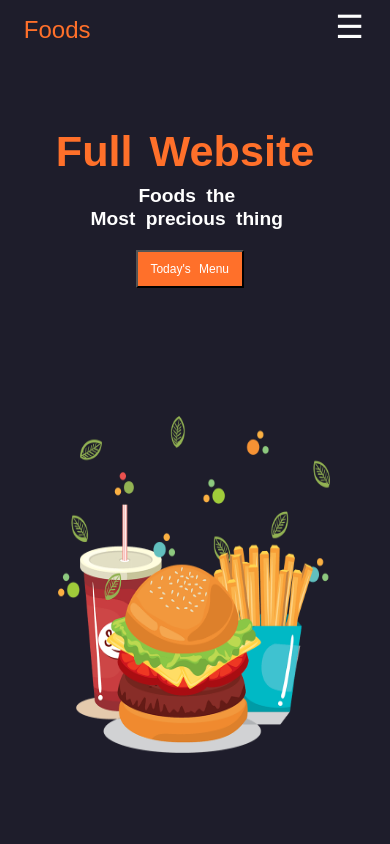
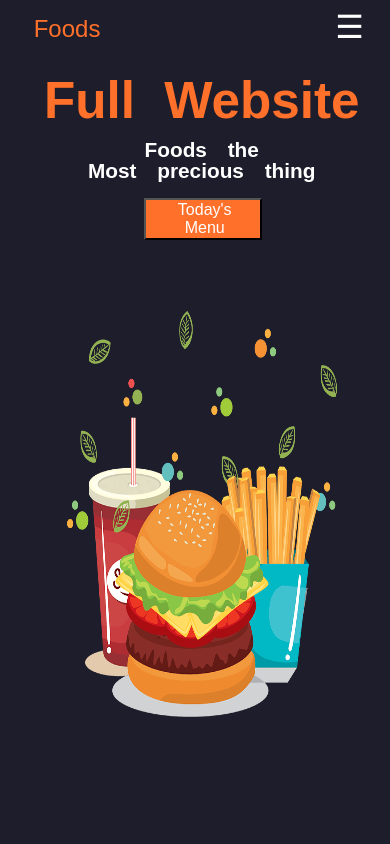
Before and after one commit to Raxont/proyectoWeb, a plain HTML site: page index.html in a window 390 px wide. Shown: the top 844 px of the page. Drawn offline with nearby package versions, Linux system fonts and the light colour scheme.

Commit message:
style: :lipstick: Se mejora el estilo de la pagina web
Se mejora el estilo de la pagina web tanto para celulares como computadoras solucionando tambien algunos problemas relacionados con las margenes al moverme en ids

```diff
--- a/css/styles.css
+++ b/css/styles.css
@@ -1,70 +1,73 @@
 @import url(../css/variables.css);
 * {
-  margin: 0;
-  padding: 0;
+  margin: 0 0 0 1%;
+  padding-right: 1%;
+}
+body {
+  background: var(--color-tercero);
+  font-family: "Poppins", sans-serif;
   box-sizing: border-box;
 }
+.header {
+  width: 100%;
+  height: 100vh;
+  display: grid;
+  grid-template-columns: repeat(2, 1fr);
+  grid-template-rows: .5fr 2fr;
+  grid-template-areas:
+    "food  menus"
+    "titulo img"
+  ;
+  /* background: red; */
 
-body {
-  background: var(--color-tercero);
-  margin: 2% 2% 0 2%;
-  font-family: "Poppins", sans-serif;
-  z-index: -1000;
 }
-.header {
-  display: grid;
-  grid-template-columns: repeat(6, 1fr);
-  grid-template-rows: repeat(5, 1fr);
-  grid-template-areas:
-    "food . . menus menus menus menus ."
-    "titulo titulo titulo img img img . ."
-    "titulo titulo titulo img img img . ."
-    "titulo titulo titulo img img img . .";
-  /* background: red; */
-}
-
 .item_1 {
+  width: 60%;
+  height: 7%;
   grid-area: food;
   display: flex;
-  justify-content: center;
+  justify-content: flex-start;
+  align-items: center;
   font-size: 3em;
   color: var(--color-primero);
-  /* background: red; */
+  background: var(--color-tercero);
+  position: fixed;
 }
-
 .item_2 {
   width: 100%;
-  height: 60%;
-  padding-left: 200px;
+  height: 100%;
+  padding-left: 150px;
   grid-area: titulo;
   line-height: 1.5;
   color: var(--color-primero);
   display: flex;
   flex-direction: column;
-  justify-content: center;
   word-spacing: 10px;
   /* background: red; */
 }
 .item_2_h1 {
   width: 100%;
+  height: 33%;
   white-space: normal;
-  font-size: 6rem;
-
+  font-size: 7.5rem;
+  display: flex;
+  align-items: flex-end;
   /* background: blue; */
 }
 .item_2_h2 {
-  width: 60%;
+  width: 100%;
+  /* height: 33%; */
   white-space: normal;
   grid-area: explain;
   color: var(--color-segundo);
-  font-size: 2em;
+  font-size: 2.5em;
   line-height: 1em;
   /* background: yellow; */
 }
 .item_2_button {
   margin-top: 3em;
-  width: 31%;
-  height: 16%;
+  width: 25%;
+  height: 6%;
   color: var(--color-segundo);
   background: var(--color-primero);
   display: flex;
@@ -76,20 +79,20 @@ body {
 }
 .item_2_button p {
   white-space: normal;
-  font-size: 1.7em;
+  font-size: 2em;
 }
 .item_3 {
   grid-area: menus;
   /* background: orange; */
 }
 .item_3_lista {
-  width: 50%;
+  width: 45%;
+  height: 7%;
   list-style: none;
   display: flex;
   justify-content: space-between;
-  padding-right: 2em;
   position: fixed;
-  top:0;
+  align-items: center;
   overflow: hidden;
   background: var(--color-tercero);
 }
@@ -102,7 +105,9 @@ body {
   justify-content: center;
 }
 .item_3_lista li:hover {
-  border: 2px solid green;
+  border: 1px solid green;
+  cursor: pointer;
+  height: 95%;
 }
 .item_3_lista li a {
   font-size: 2em;
@@ -115,19 +120,17 @@ body {
   font-size: 2em;
   margin-left: 20px;
 }
-
 .item_4 {
   width: 80%;
   height: 80%;
   grid-area: img;
-  margin-top: -100px;
-  /* background: black; */
+  margin-top: 0px;
+  /* background: white; */
 }
 .item_4 img {
-  width: 100%;
-  height: 100%;
+  width: 90%;
+  height: 90%;
 }
-
 .about {
   width: 100%;
   height: 100vh;
@@ -191,7 +194,6 @@ body {
   white-space: normal;
   font-size: 1.5em;
 }
-
 .menu {
   width: 100%;
   height: 100vh;
@@ -260,7 +262,6 @@ body {
   width: 60%;
   height: 60%;
 }
-
 .service {
   width: 100%;
   height: 100vh;
@@ -273,7 +274,7 @@ body {
 }
 .service_texto {
   width: 50%;
-  height: 50vh;
+  height: 40vh;
   display: flex;
   flex-direction: column;
   justify-content: center;
@@ -328,7 +329,6 @@ body {
   width: 60%;
   height: 60%;
 }
-
 .learn {
   width: 100%;
   height: 100vh;
@@ -364,7 +364,6 @@ body {
   white-space: normal;
   font-size: 2.5em;
 }
-
 .contenedor {
   width: 100%;
   height: 50vh;
@@ -417,91 +416,94 @@ body {
   gap: 15px;
 }
 
-@media only screen and (max-width: 1200px) {
+@media only screen and (max-width: 800px) {
   body {
     width: 100%;
     height: 100%;
-    padding-left: 1em;
-    padding-right: 1em;
+    margin: 0 0 0 0;
+    padding: 2% 5% 0 5%;
     /* background: blue; */
   }
   .header {
-    width: 95%;
+    width: 100%;
     height: 100vh;
-    padding-top: 0.5em;
-    grid-template-columns: 1fr 1fr;
-    grid-template-rows: repeat(5, 1fr);
+    padding-top: 0em;
+    display: grid;
+    grid-template-columns: repeat(2,1fr);
+    grid-template-rows: 5% 25% 70%;
     grid-template-areas:
       "food menus"
       "titulo titulo"
-      "titulo titulo"
       "img img"
-      "img img";
     /* background: red; */
   }
   .item_1 {
-    height: 100%;
+    height: 5%;
     grid-area: food;
     display: flex;
     justify-content: flex-start;
     font-size: 1.5em;
     color: var(--color-primero);
     /* background: blue; */
+    position: absolute;
   }
   .item_2 {
     width: 100%;
-    height: 30vh;
-    padding-left: 2em;
-    margin-top: -4em;
+    height: 100%;
+    padding-left: 0px;
     grid-area: titulo;
     line-height: 1.5;
     color: var(--color-primero);
     display: flex;
     flex-direction: column;
-    justify-content: flex-start;
-    align-items: flex-start;
-    word-spacing: 5px;
+    justify-content: center;
+    align-items: center;
+    word-spacing: 15px;
+    gap: 0em;
     /* background: red; */
   }
   .item_2_h1 {
     width: 100%;
     white-space: normal;
-    font-size: 2.7rem;
+    font-size: 3.2rem;
+    display: flex;
+    justify-content: center;
     /* background: blue; */
   }
   .item_2_h2 {
-    width: 85%;
+    width: 100%;
     white-space: normal;
     grid-area: explain;
     color: var(--color-segundo);
-    font-size: 1.2em;
-    line-height: 1.2em;
-    /* background: yellow; */
+    font-size: 1.3em;
+    line-height: 1em;
     display: flex;
     justify-content: center;
     text-align: center;
+    /* background: yellow; */
   }
   .item_2_button {
-    margin-top: 1.5em;
-    margin-left: 6em;
+    margin-top: 1.2em;
     width: 35%;
-    height: 15%;
+    height: 20%;
     color: var(--color-segundo);
     background: var(--color-primero);
     display: flex;
     align-items: center;
     justify-content: center;
-    word-spacing: 5px;
+    /* overflow: hidden; */
+    /* border: none; */
+    word-spacing: 10px;
   }
   .item_2_button p {
     white-space: normal;
-    font-size: 0.9em;
+    font-size: 1.2em;
   }
   .item_3 {
     display: flex;
     justify-content: flex-end;
     grid-area: menus;
-    margin-top: -0.5em;
+
     /* background: red; */
   }
   .item_3_lista {
@@ -513,23 +515,28 @@ body {
   .item_3_lista.show {
     display: flex;
     width: 100%;
-    height: 65vh;
+    height: 70vh;
     margin-right: -1.5em;
     flex-direction: column;
     align-items: center;
-
+    justify-content: space-around;
+    padding-right: 0;
     position: absolute;
     top: 3.2em;
     background: var(--color-sexto);
-    z-index: 1000;
   }
-  .item_3_lista.show li:hover {
-    width: 35%;
+  .item_3_lista.show li{
+    width: 30%;
+    height: 10%;
+  }
+  .item_3_lista.show li:hover{
+    width: 30%;
+    height: 10%;
   }
   .item_4 {
     width: 100%;
-    height: 50vh;
-    margin-top: -9em;
+    height: 60vh;
+    margin-top: 0em;
     grid-area: img;
     /* background: blue; */
     display: flex;
@@ -543,7 +550,6 @@ body {
     height: 80%;
     /* background: green; */
   }
-
   .main {
     width: 100%;
     height: 100%;
@@ -615,7 +621,6 @@ body {
     white-space: normal;
     font-size: 1.1em;
   }
-
   .menu {
     width: 100%;
     height: 100vh;
@@ -628,7 +633,7 @@ body {
   }
   .menu_texto {
     width: 100%;
-    height: 30vh;
+    height: 20vh;
     display: flex;
     flex-direction: column;
     justify-content: center;
@@ -687,7 +692,6 @@ body {
   .menu_imagen_ul_li p{
     font-size: 0.8em;
   }
-
   .service {
     width: 100%;
     height: 100vh;
@@ -700,7 +704,7 @@ body {
   }
   .service_texto {
     width: 100%;
-    height: 30vh;
+    height: 20vh;
     display: flex;
     flex-direction: column;
     justify-content: center;
@@ -716,6 +720,10 @@ body {
   .service_texto h1 {
     width: 80%;
     font-size: 2em;
+  }
+  .service_imagen{
+    width: 100%;
+    height: 80vh
   }
   .service_imagen_ul {
     width: 100%;
@@ -752,10 +760,9 @@ body {
     width: 50%;
     height: 50%;
   }
-
   .learn {
     width: 100%;
-    height: 100vh;
+    height: 30vh;
     /* background: red; */
     display: flex;
     align-items: center;
@@ -764,7 +771,7 @@ body {
   }
   .learn_contain {
     width: 100%;
-    height: 50%;
+    height: 90%;
     background: var(--color-quinto);
     display: flex;
     flex-direction: column;
@@ -777,7 +784,7 @@ body {
   }
   .learn_button {
     width: 30%;
-    height: 10%;
+    height: 15%;
     color: var(--color-segundo);
     background: var(--color-primero);
     /* border: none; */
@@ -788,10 +795,9 @@ body {
     white-space: normal;
     font-size: 1em;
   }
-
   .contenedor {
     width: 100%;
-    height: 105vh;
+    height: 50vh;
     padding-left: 2em;
     padding-top: 0.5em;
     display: grid;
@@ -835,6 +841,7 @@ body {
     /* background: green; */
   }
   .item_footer_4 {
+    height: 12vh;
     grid-area: contact;
     /* background: yellow; */
     display: flex;
```
Also changed, not shown: 1 other file.
